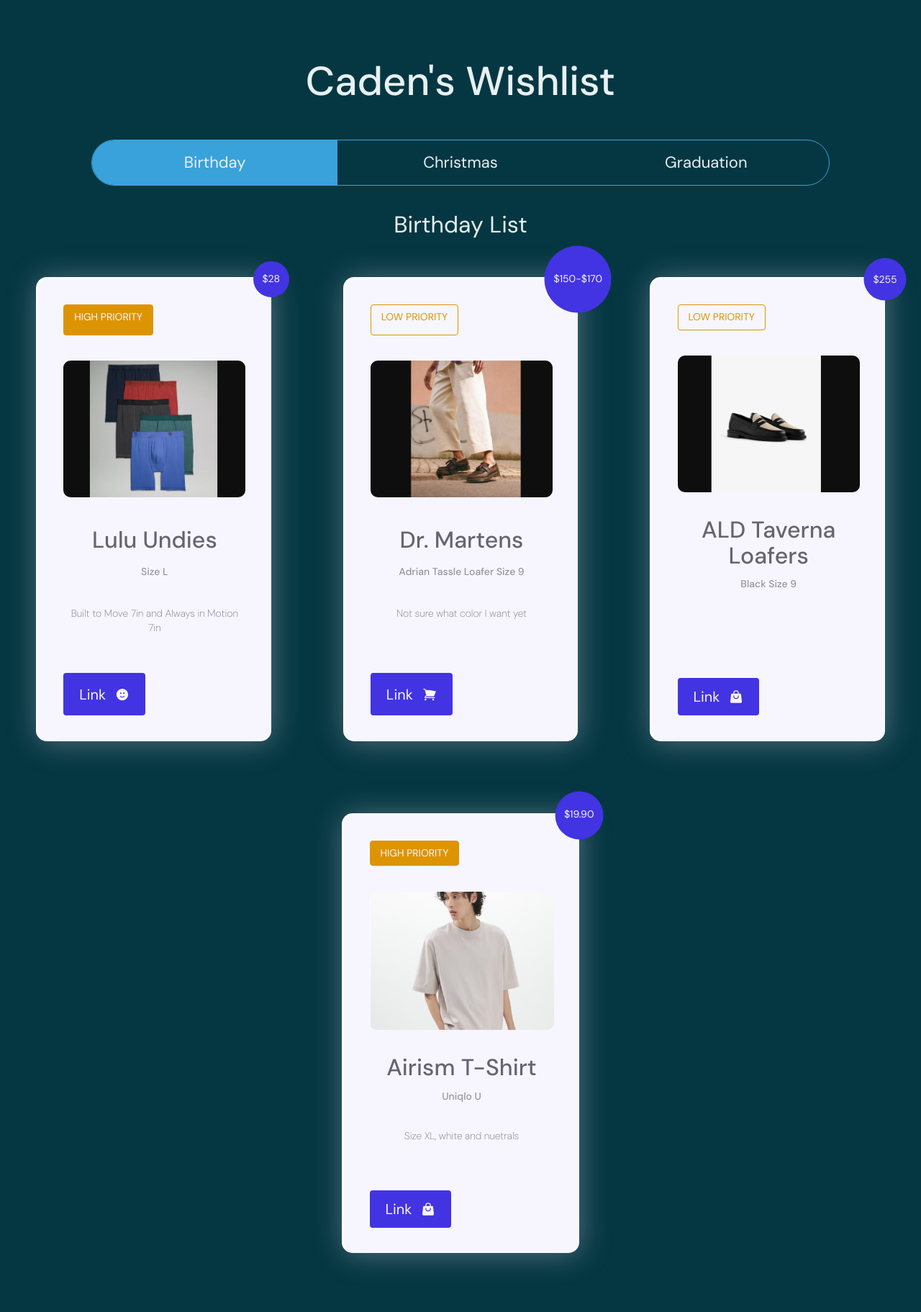
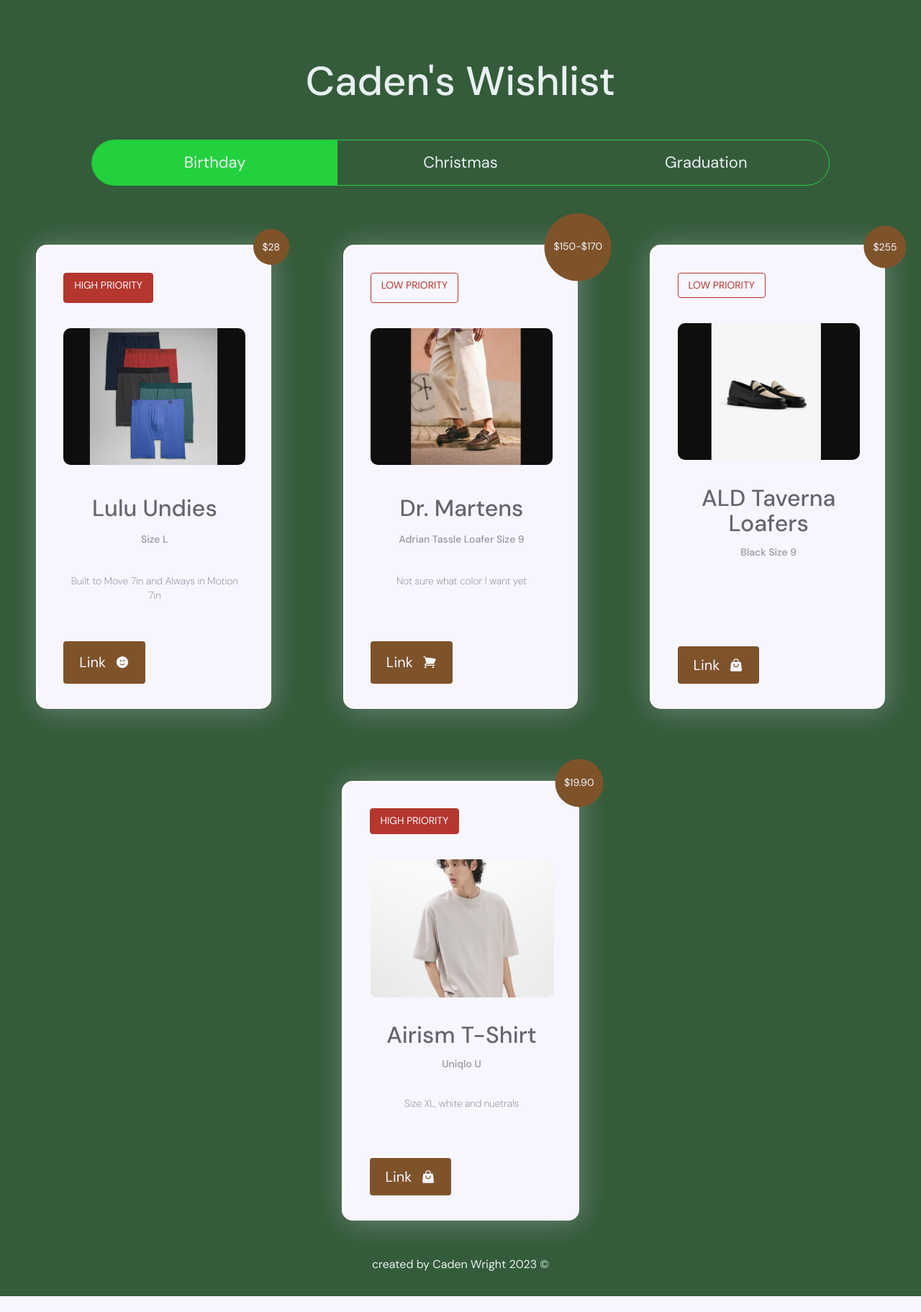
Before and after one commit to cjw2024/fun-projects, a React (Create React App) app in the folder wish-list/: page / in a window 1280 px wide. Shown: the whole page at 72% size. After the commit the page ends 1801 px from the top, so only its background shows below. Built offline with nearby package versions, Linux system fonts and the light colour scheme.

Commit message:
styling changes

```diff
--- a/wish-list/src/components/Tabs/AllTabs/FirstTab.tsx
+++ b/wish-list/src/components/Tabs/AllTabs/FirstTab.tsx
@@ -8,8 +8,6 @@ import { FaceSmileIcon, ShoppingCartIcon, ShoppingBagIcon } from "@heroicons/rea
 const FirstTab = () => {
   return (
     <div className="FirstTab">
-      <p className="header">Birthday List</p>
-      {/* First tab content will go here */}
       <div className="cards">
         <Card
           title="Lulu Undies"
--- a/wish-list/src/components/Tabs/AllTabs/SecondTab.tsx
+++ b/wish-list/src/components/Tabs/AllTabs/SecondTab.tsx
@@ -8,8 +8,6 @@ import { BriefcaseIcon, StopCircleIcon, SpeakerWaveIcon, MoonIcon, HomeIcon, Map
 const SecondTab = () => {
   return (
     <div className="SecondTab">
-      <p className="header">Christmas List</p>
-      {/* Second  tab content will go here */}
       <div className="cards">
         <Card
           body="High Quality Suit Case I can use for the rest of my life"
--- a/wish-list/src/components/Tabs/AllTabs/ThirdTab.tsx
+++ b/wish-list/src/components/Tabs/AllTabs/ThirdTab.tsx
@@ -8,8 +8,6 @@ import { CpuChipIcon, GlobeEuropeAfricaIcon, PhotoIcon } from "@heroicons/react/
 const ThirdTab = () => {
   return (
     <div className="ThirdTab">
-      <p className="header">Graduation List</p>
-      {/* third  tab content will go here */}
       <div className="cards">
         <Card
           body="12-core CPU, 19-core GPU, 16-core Neural Engine, 16GB unified memory, 1TB SSD storage"
--- a/wish-list/src/components/Tabs/TabComponent.css
+++ b/wish-list/src/components/Tabs/TabComponent.css
@@ -6,7 +6,8 @@ h1 {
 .Tabs {
     min-width: 100%;
     min-height: 100%;
-    background: #053742;
+    background: #345b3a;
+    --bk: #053742;
     padding: 2rem 1rem;
     color: #E8F0F2;
     display: grid;
@@ -23,7 +24,8 @@ h1 {
     display: flex;
     align-items: center;
     justify-content: space-between;
-    border: 1px solid #39A2DB;
+    border: 1px solid #23d13e;
+    --bo: #39A2DB;
     border-radius: 2rem;
     padding-left: 0px;
 }
@@ -38,7 +40,8 @@ h1 {
 }
 
 .react-tabs__tab--selected {
-    background: #39A2DB;
+    background: #23d13e;
+    --bk: #39A2DB;
 }
 
 .react-tabs__tab--disabled {
@@ -70,3 +73,7 @@ h1 {
     text-align: center;
     place-content: center;
 }
+
+#footer {
+    font-size: 1rem;
+}
--- a/wish-list/src/components/Tabs/TabComponent.tsx
+++ b/wish-list/src/components/Tabs/TabComponent.tsx
@@ -22,6 +22,7 @@ const TabComponent = () => {
             <TabPanel>
                 <ThirdTab />
             </TabPanel>
+            <p id="footer">created by Caden Wright 2023 &copy;</p>
         </Tabs>
     );
 };
--- a/wish-list/src/index.css
+++ b/wish-list/src/index.css
@@ -17,8 +17,9 @@
   --bkg: 248 80% 98%;
   --muted: 248 15.7% 80%;
   --text: 246 76% 4.9%;
-  --accent: 245 75% 54.5%;
-  --accent2: 40 98.2% 43.7%;
+  --accent3: 245 75% 54.5%;
+  --accent2: 4 60% 44%;
+  --accent: 29 50% 33%;
 
   --space-sm: clamp(0.4rem, 1.5vw, 0.8rem);
   --space-md: clamp(1rem, 2.5vw, 1.4rem);
```
